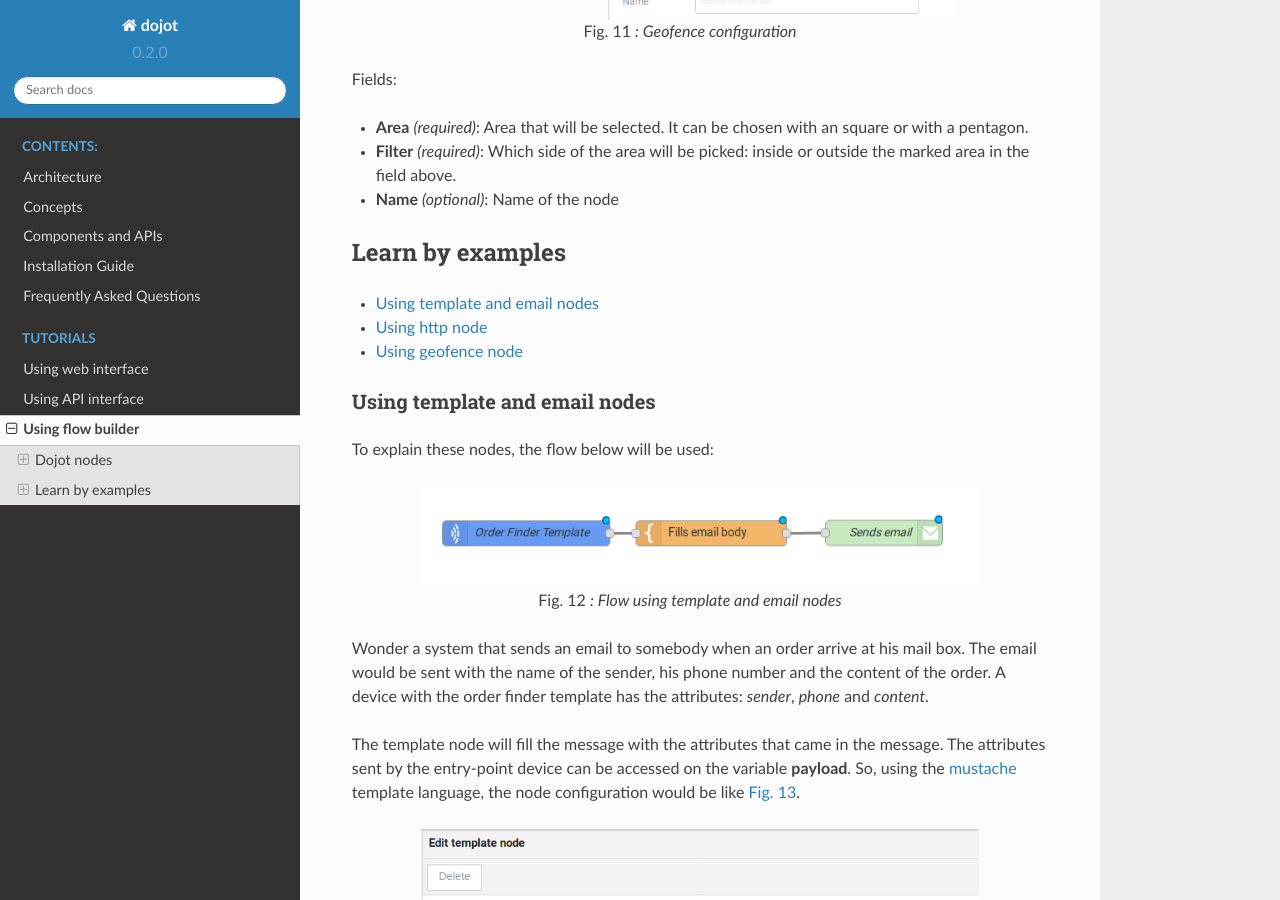
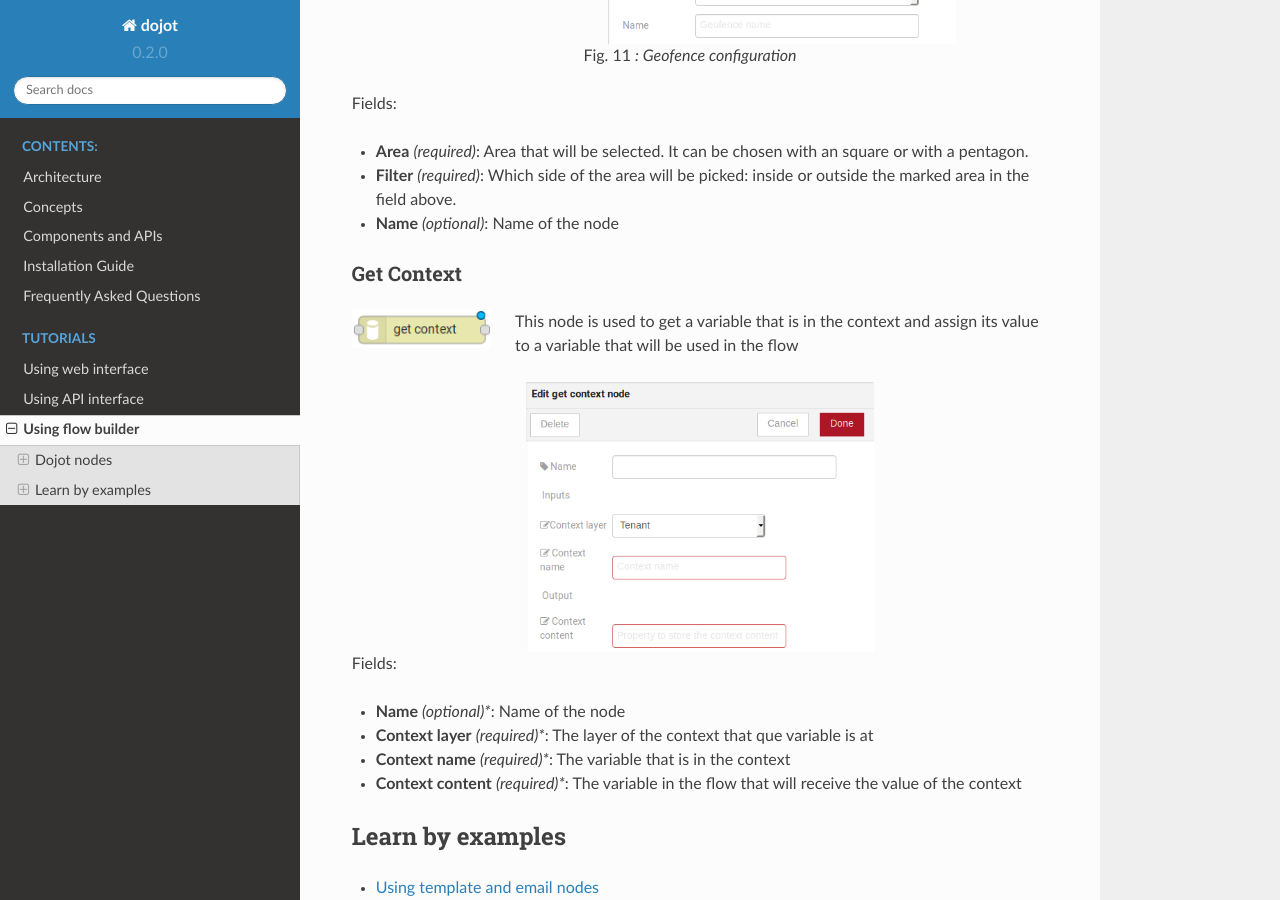
Before and after one commit to dojot/docs, a Sphinx documentation site: the page built from source/flow.rst, in a window 1280 px wide and 900 px high, scrolled down 7617 px. Built offline with Sphinx 7.4.7 and the Read the Docs theme 2.0.0, drawn with Linux system fonts in a browser that asks for light colours.

Commit message:
explaining getcontext node

```diff
--- a/source/flow.rst
+++ b/source/flow.rst
@@ -316,6 +316,35 @@ Fields:
 * **Filter** *(required)*: Which side of the area will be picked: inside or outside the marked area in the field above.
 * **Name** *(optional)*: Name of the node
 
+Get Context
+***********
+
+.. _getcontext_node:
+.. image:: images/nodes/getcontext_node.png
+    :width: 20%
+    :align: left
+    :alt: getcontext_node
+
+
+This node is used to get a variable that is in the context and assign its value to a variable that will be used
+in the flow
+
+.. _getcontext_node_cfg:
+.. figure:: images/nodes/getcontext_node_cfg.png
+    :width: 50%
+    :align: center
+    :alt: getcontext_node_cfg
+
+Fields:
+
+* **Name** *(optional)**: Name of the node
+* **Context layer** *(required)**: The layer of the context that que variable is at
+* **Context name** *(required)**: The variable that is in the context
+* **Context content** *(required)**: The variable in the flow that will receive the value of the context
+
+
+
+
 
 Learn by examples
 -----------
```
Also changed, not shown: source/images/nodes/getcontext_node.png (added), source/images/nodes/getcontext_node_cfg.png (added).
